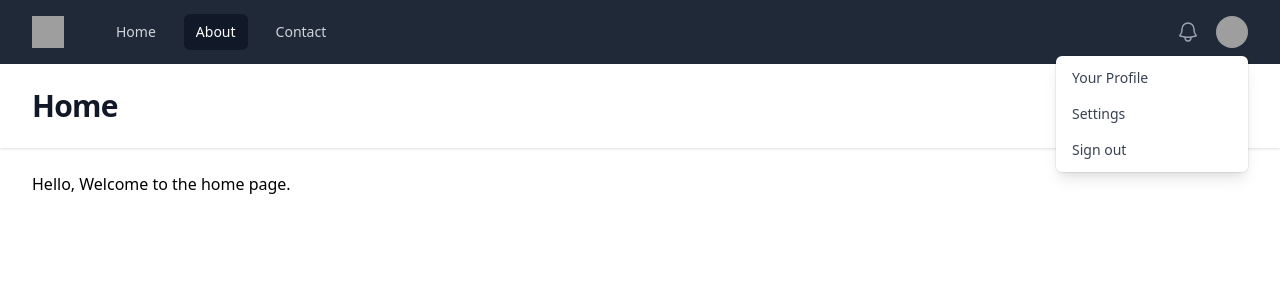
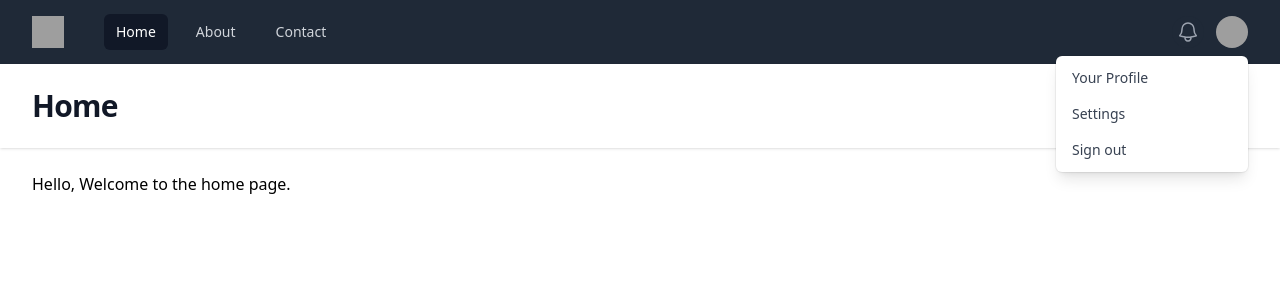
Before and after one commit to black-code1/php-for-beginners, a PHP site: page / in a window 1280 px wide. Shown: the top 300 px of the page. Run offline with PHP 8.4, Linux system fonts and the light colour scheme; some libraries are stand-ins or nearby versions; grey boxes are pictures that could not be loaded.

Commit message:
Superglobals and Current Page Styling

```diff
--- a/about.php
+++ b/about.php
@@ -1,3 +1,7 @@
 <?php
+
+    require 'functions.php';
+
     $heading = 'About Us';
+
     require "views/about.view.php";
--- a/contact.php
+++ b/contact.php
@@ -1,3 +1,6 @@
 <?php
+    require 'functions.php';
+
     $heading = 'Contact Us';
+
     require "views/contact.view.php";
--- /dev/null
+++ b/functions.php
@@ -0,0 +1,12 @@
+<?php
+function dd($value) {
+    echo "<pre>";
+    var_dump($value);
+    echo "</pre>";
+
+    die();
+}
+
+function urlIs($value) {
+    return $_SERVER['REQUEST_URI'] === $value;
+}
--- a/index.php
+++ b/index.php
@@ -1,3 +1,7 @@
 <?php
+
+    require 'functions.php';
+
     $heading = 'Home';
+
     require "views/index.view.php";
--- a/views/partials/nav.php
+++ b/views/partials/nav.php
@@ -7,9 +7,9 @@
                 </div>
                 <div class="hidden md:block">
                     <div class="ml-10 flex items-baseline space-x-4">
-                        <a href="/" class="text-gray-300 hover:bg-gray-700 px-3 py-2 rounded-md text-sm font-medium" aria-current="page">Home</a>
-                        <a href="/about.php" class="bg-gray-900 text-white text-gray-300 hover:bg-gray-700 hover:text-white px-3 py-2 rounded-md text-sm font-medium">About</a>
-                        <a href="/contact.php" class="text-gray-300 hover:bg-gray-700 hover:text-white px-3 py-2 rounded-md text-sm font-medium">Contact</a>
+                        <a href="/" class="<?= urlIs('/') ? 'bg-gray-900 text-white' : 'text-gray-300' ?> hover:bg-gray-700 px-3 py-2 rounded-md text-sm font-medium" aria-current="page">Home</a>
+                        <a href="/about.php" class="<?= urlIs('/about.php') ? 'bg-gray-900 text-white' : 'text-gray-300' ?> hover:bg-gray-700 hover:text-white px-3 py-2 rounded-md text-sm font-medium">About</a>
+                        <a href="/contact.php" class=" <?= urlIs('/about.php') ? 'bg-gray-900 text-white' : 'text-gray-300' ?> hover:bg-gray-700 hover:text-white px-3 py-2 rounded-md text-sm font-medium">Contact</a>
                     </div>
                 </div>
             </div>
```
